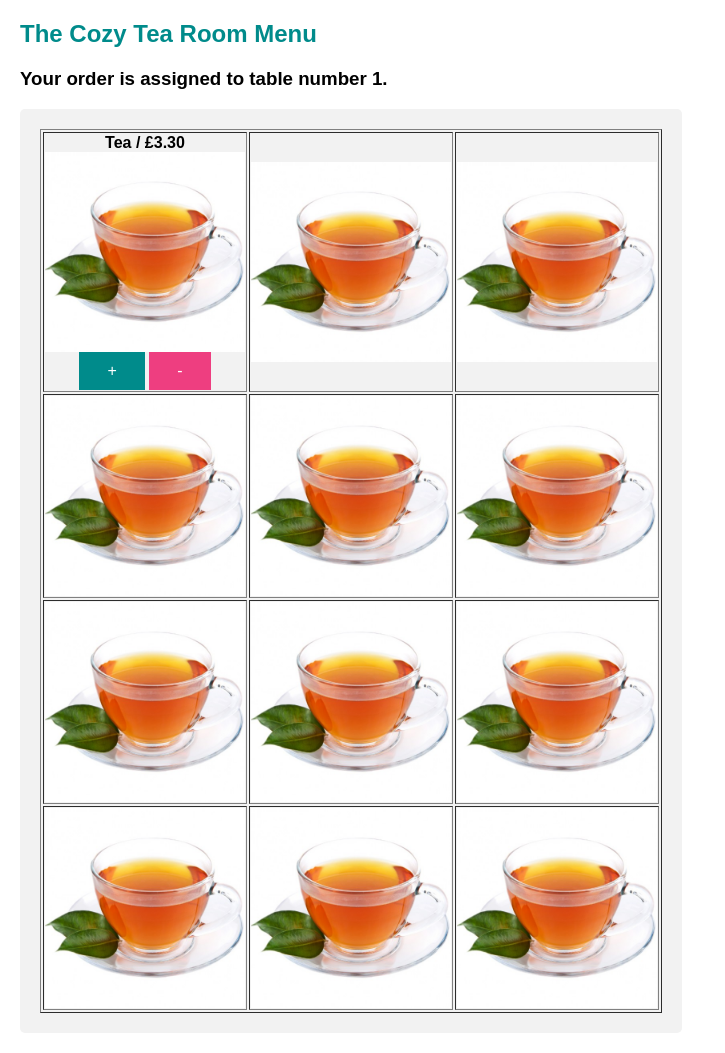
After one commit to DANSKI423319/ISAD251Coursework, a PHP site: page /menu.php?tableNumber=1 in a window 1280 px wide. The commit adds this page. Shown: the whole page, without its empty margins (0-725 px from the left). Run offline with PHP 8.4, Linux system fonts and the light colour scheme.

Commit message:
Commit 4: Home page and menu prototype
Ammendments have been made to the first page that make it a more php functional system. Added to the stylesheet, and created a prototype for the menu page.

```diff
--- a/CSS_StyleSheet.php
+++ b/CSS_StyleSheet.php
@@ -4,23 +4,27 @@
 <html>
     <body>
         <style>
+            /* Body override */
             .body{
                 font-family: arial;
                 margin: 20px;
             }
 
+            /* Heading 2 override */
             .h2{
                 color: darkcyan;
             }
 
+            /* Form layout across application */
             .formLayout{
                 border-radius: 5px;
                 background-color: #f2f2f2;
                 padding: 20px;
-                width:428px;
+                width: fit-content;
             }
 
-            .input[type=text]{
+            /* Input box for table number on home page */
+            .tableNum[type=text]{
                 width: 15%;
                 padding: 14px 20px;
                 margin: 8px 0;
@@ -30,28 +34,46 @@
                 text-align: center;
             }
 
-            .buttonEnterNumber{
+            /* Enter button for table number on home page */
+            .btnEnter{
                 background-color: darkcyan;
                 font-size: 16px;
                 transition: 0.3s;
-                opacity: 0.8;
                 padding: 12px 50px;
                 border: none;
                 color: white;
             }
 
-            .buttonLogin{
+            /* Login button override */
+            .btnLogin{
                 background-color: #ee3e80;
                 font-size: 16px;
                 transition: 0.3s;
-                opacity: 0.8;
                 padding: 12px 50px;
                 border: none;
                 color: white;
             }
 
-            .buttonLogin:hover {opacity: 1};
-            .buttonEnterNumber:hover {opacity: 1};
+            /* Add item button for the menu */
+            .btnAdd{
+                background-color: darkcyan;
+                font-size: 16px;
+                transition: 0.3s;
+                padding: 10px 28px;
+                border: none;
+                color: white;
+            }
+
+             /* Remove item button for the menu */
+            .btnRemove{
+                background-color: #ee3e80;
+                font-size: 16px;
+                transition: 0.3s;
+                padding: 10px 28px;
+                border: none;
+                color: white;
+            }
+
 
         </style>
     </body>
--- /dev/null
+++ b/menu.php
@@ -0,0 +1,55 @@
+<?php
+    require_once 'CSS_StyleSheet.php'
+?>
+
+<html>
+    <body class="body">
+
+        <h2 class="h2">
+            The Cozy Tea Room Menu
+        </h2>
+
+        <?php
+            echo "<h3>Your order is assigned to table number ".$_GET["tableNumber"].".<h3>";
+        ?>
+
+        <form class="formLayout">
+            <div>
+                <table border="1">
+                    <thead>
+                        <tr>
+                            <th>
+                                <b>Tea / £3.30</b><br>
+                                <img src="img/tea.jpg" width="200"><br>
+                                <input type="button" value="+" class="btnAdd">
+                                <input type="button" value="-" class="btnRemove">
+                            </th>
+                            <th><img src="img/tea.jpg" width="200"></th>
+                            <th><img src="img/tea.jpg" width="200"></th>
+                        </tr>
+                    </thead>
+                    <tbody>
+                        <tr>
+                            <td><img src="img/tea.jpg" width="200"></td>
+                            <td><img src="img/tea.jpg" width="200"></td>
+                            <td><img src="img/tea.jpg" width="200"></td>
+                        </tr>
+                        <tr>
+                            <td><img src="img/tea.jpg" width="200"></td>
+                            <td><img src="img/tea.jpg" width="200"></td>
+                            <td><img src="img/tea.jpg" width="200"></td>
+                        </tr>
+                        <tr>
+                            <td><img src="img/tea.jpg" width="200"></td>
+                            <td><img src="img/tea.jpg" width="200"></td>
+                            <td><img src="img/tea.jpg" width="200"></td>
+                        </tr>
+                    </tbody>
+                </table>
+
+            </div>
+        </form>
+
+    </body>
+
+</html>
```
Also changed, not shown: index.php (+9 -5 lines), img/tea.jpg (added).
